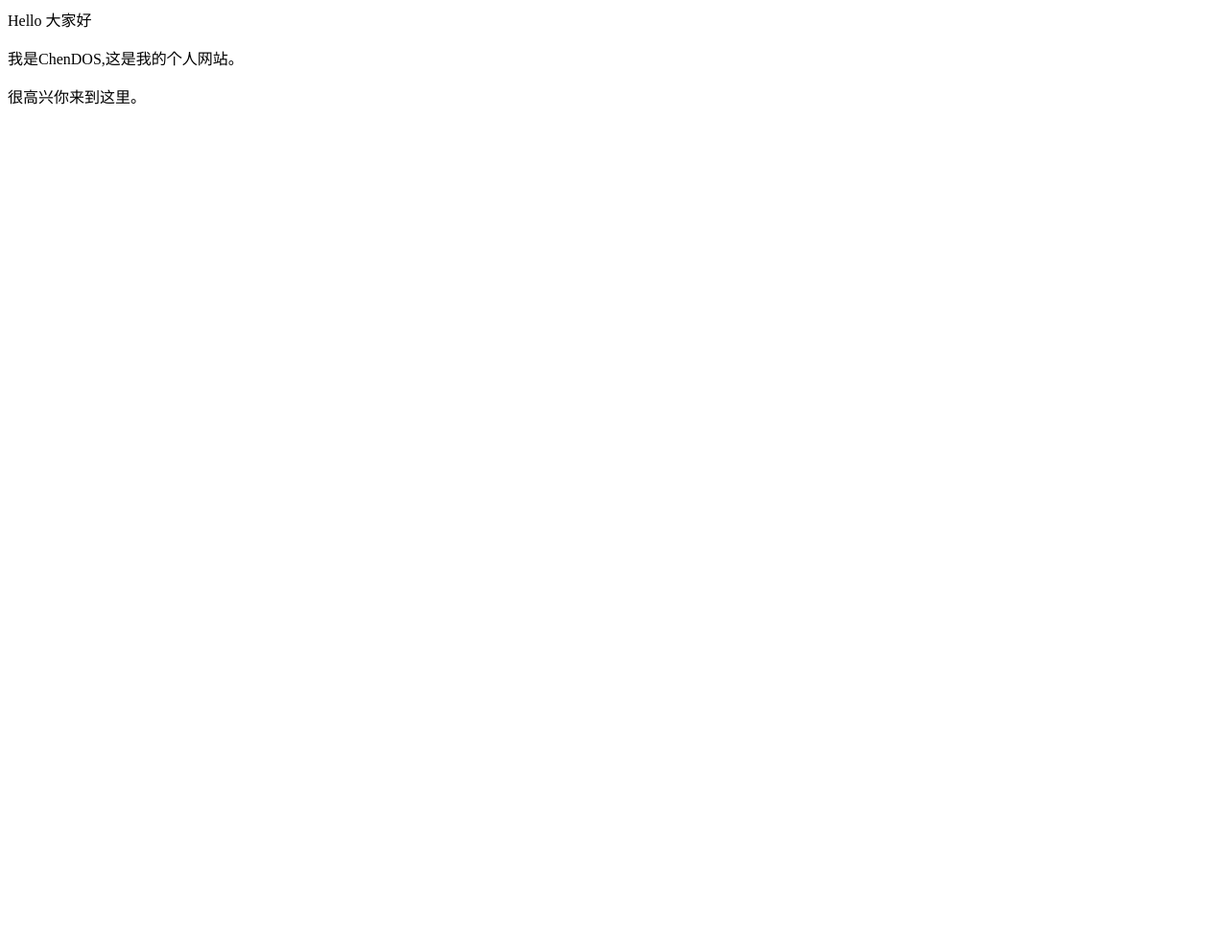
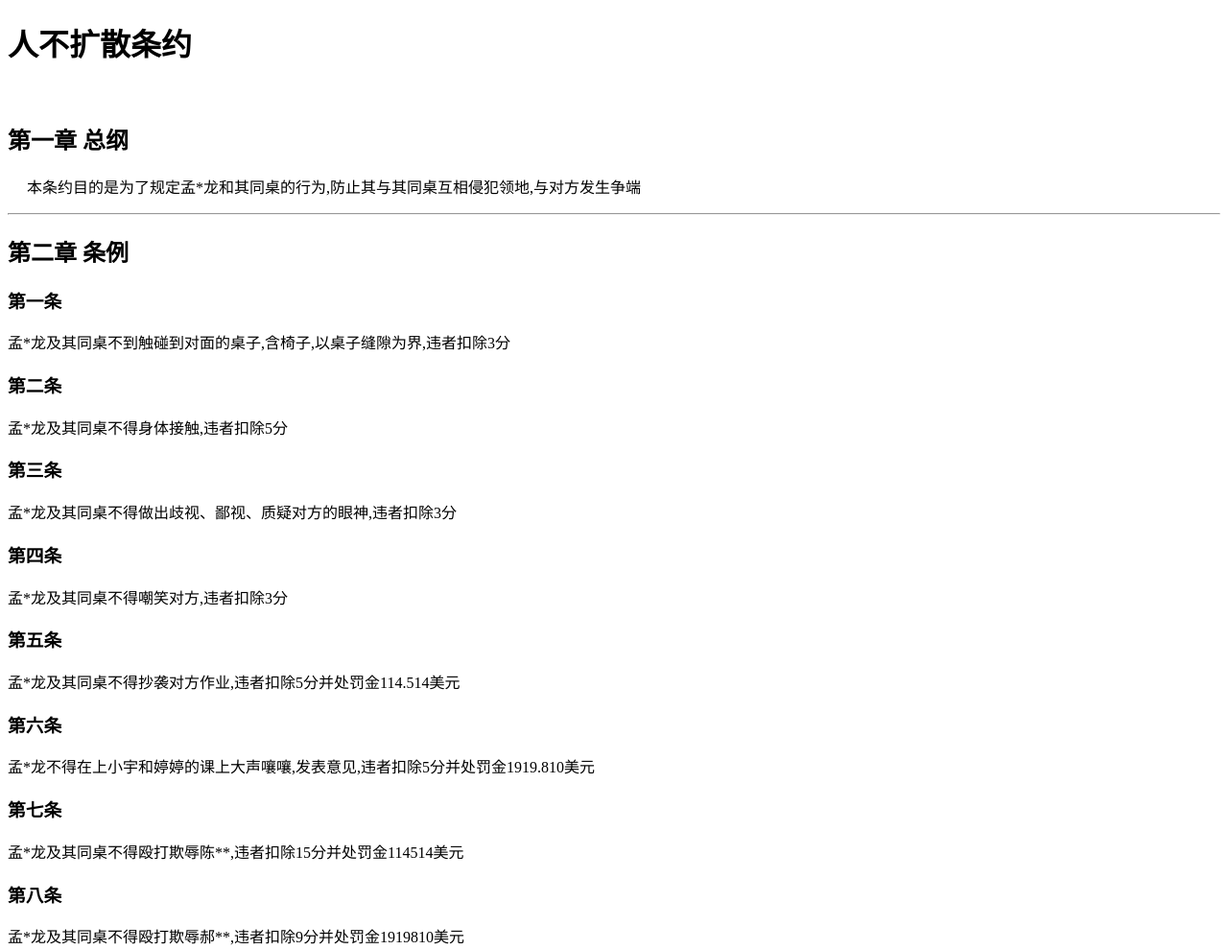
Before and after one commit to ChenDOS/chendos.github.io, a plain HTML site: page index.html in a window 1280 px wide. Shown: the whole page at 96% size. Before the commit the page ends 800 px from the top, so only its background shows below. Drawn offline with Linux system fonts and the light colour scheme.

Commit message:
index.html

```diff
--- a/index.html
+++ b/index.html
@@ -1,3 +1,24 @@
-<p>Hello 大家好</p>
-<p>我是ChenDOS,这是我的个人网站。 </p>
-<p>很高兴你来到这里。</p>
+<!DOCTYPE html>
+<!--BY:陈*廷-->
+<html>
+    <head>
+        <title>ChenDOS Web Page</title>
+        <meta charset="utf-8">
+    </head>
+    <body>
+        <h1>人不扩散条约</h1>
+        <br>
+        <h2>第一章 总纲</h2>
+        <p>&emsp; 本条约目的是为了规定孟*龙和其同桌的行为,防止其与其同桌互相侵犯领地,与对方发生争端</p>
+        <hr/>
+        <h2>第二章 条例</h2>
+        <h3>第一条</h3> <p>孟*龙及其同桌不到触碰到对面的桌子,含椅子,以桌子缝隙为界,违者扣除3分</p>
+        <h3>第二条</h3> <p>孟*龙及其同桌不得身体接触,违者扣除5分</p>
+        <h3>第三条</h3> <p>孟*龙及其同桌不得做出歧视、鄙视、质疑对方的眼神,违者扣除3分</p>
+        <h3>第四条</h3> <p>孟*龙及其同桌不得嘲笑对方,违者扣除3分</p>
+        <h3>第五条</h3> <p>孟*龙及其同桌不得抄袭对方作业,违者扣除5分并处罚金114.514美元</p>
+        <h3>第六条</h3> <p>孟*龙不得在上小宇和婷婷的课上大声嚷嚷,发表意见,违者扣除5分并处罚金1919.810美元</p>
+        <h3>第七条</h3> <p>孟*龙及其同桌不得殴打欺辱陈**,违者扣除15分并处罚金114514美元</p>
+        <h3>第八条</h3> <p>孟*龙及其同桌不得殴打欺辱郝**,违者扣除9分并处罚金1919810美元</p>
+    </body>
+</html>
```
